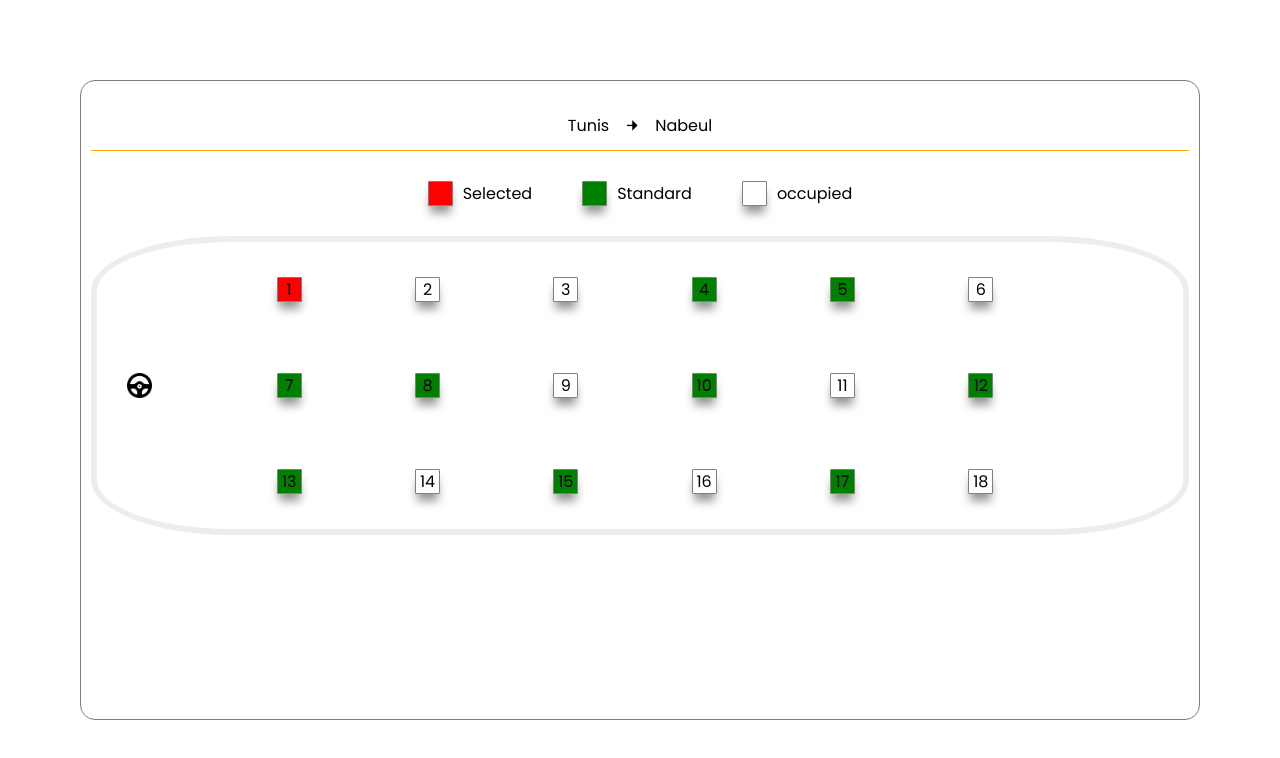
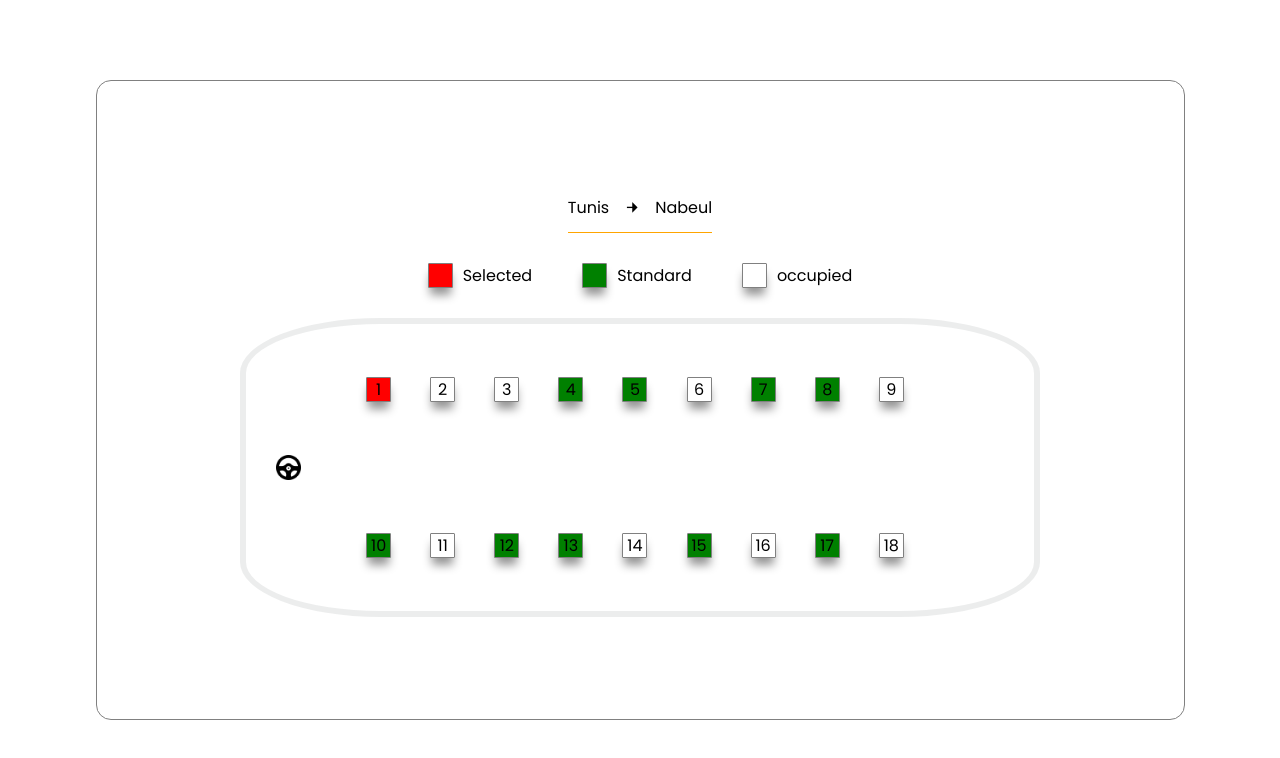
Before and after one commit to nasriblack/SoftBus, a React (Vite) app: page /ticket-seat in a window 1280 px wide. Shown: the top 758 px of the page. Built offline with nearby package versions, Linux system fonts and the light colour scheme.

Commit message:
getting better the seats of bus

```diff
--- a/src/pages/BusTicket/BusTicket.tsx
+++ b/src/pages/BusTicket/BusTicket.tsx
@@ -21,23 +21,19 @@
           </div>
           <div className="bus__presentation">
             <img src={wheel} alt="" />
-            <div className="bus__seat__column">
+            <div className="seats">
               <BoxSeatLegend color="red" legendName="" num={1} />
               <BoxSeatLegend color="white" legendName="" num={2} />
               <BoxSeatLegend color="white" legendName="" num={3} />
               <BoxSeatLegend color="green" legendName="" num={4} />
               <BoxSeatLegend color="green" legendName="" num={5} />
               <BoxSeatLegend color="white" legendName="" num={6} />
-            </div>
-            <div className="bus__seat__column">
               <BoxSeatLegend color="green" legendName="" num={7} />
               <BoxSeatLegend color="green" legendName="" num={8} />
               <BoxSeatLegend color="white" legendName="" num={9} />
               <BoxSeatLegend color="green" legendName="" num={10} />
               <BoxSeatLegend color="white" legendName="" num={11} />
               <BoxSeatLegend color="green" legendName="" num={12} />
-            </div>
-            <div className="bus__seat__column">
               <BoxSeatLegend color="green" legendName="" num={13} />
               <BoxSeatLegend color="white" legendName="" num={14} />
               <BoxSeatLegend color="green" legendName="" num={15} />
--- a/src/pages/BusTicket/bus-ticket.scss
+++ b/src/pages/BusTicket/bus-ticket.scss
@@ -2,6 +2,9 @@
     margin: 0;
     padding: 0;
     box-sizing: border-box;
+    display: flex;
+    align-items: center;
+    justify-content: center;
 }
 
 .booking-div {
@@ -12,6 +15,11 @@
     min-width: 40rem;
     height: 40rem;
     margin: 80px 80px;
+    display: flex;
+    align-items: center;
+    justify-content: center;
+    flex-direction: column;
+
 }
 
 .booking-div .header-direction {
@@ -52,9 +60,9 @@
     align-items: center;
     justify-content: center;
     position: relative;
-    width: 100%;
+    width: 75%;
     height: 50%;
-    border:6px solid rgba(72,76,85,.1) ;
+    border: 6px solid rgba(72, 76, 85, .1);
     border-top-left-radius: 140px 55px;
     border-top-right-radius: 140px 55px;
     border-bottom-right-radius: 140px 55px;
@@ -71,6 +79,8 @@
 .bus__presentation .bus__seat__column {
     display: flex;
     flex-direction: row;
+    flex-wrap: wrap;
+    flex-shrink: initial;
     align-items: center;
     justify-content: space-around;
     width: 100%;
@@ -78,3 +88,16 @@
     padding: 0 8rem;
 
 }
+
+.bus__presentation .seats {
+    width: 70%;
+    height: 100%;
+    display: flex;
+    flex-direction: row;
+    flex-wrap: wrap;
+    flex-shrink: initial;
+    align-items: center;
+    justify-content: space-around;
+    gap: 25px;
+
+}
```
